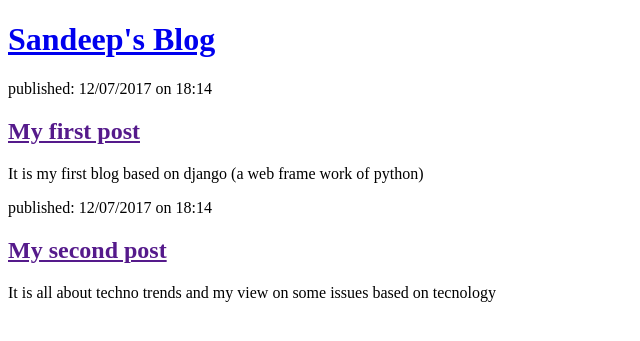
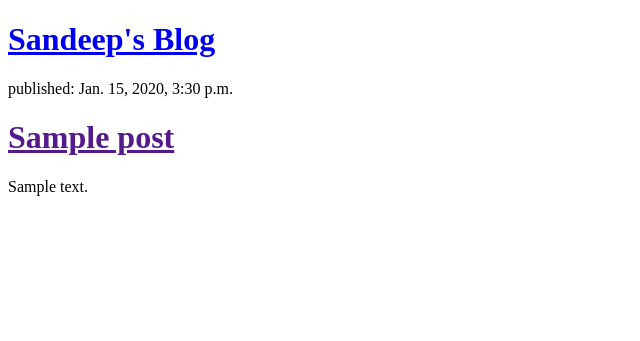
Before and after one commit to djangoadmin/my-first-django-blog, a Django app: template blog/templates/blog/post_list.html in a window 1280 px wide. Shown: the top 341 px of the page, without its empty margins (0-640 px from the left). Run offline with Django 3.2, Linux system fonts and the light colour scheme; the template is opened without the code that fills it: values that come from a table or form of the project are taken from there, others are empty; tables that the repository leaves empty hold one stand-in row (values such as "Sample post").

Commit message:
Modified templates to show posts from database.

```diff
--- a/blog/templates/blog/post_list.html
+++ b/blog/templates/blog/post_list.html
@@ -8,16 +8,12 @@
             <h1><a href="/">Sandeep's Blog</a></h1>
         </div>
 
-        <div>
-            <p>published: 12/07/2017 on 18:14</p>
-            <h2><a href="">My first post</a></h2>
-            <p>It is my first  blog based on django (a web frame work of python)</p>
-        </div>
-
-        <div>
-            <p>published: 12/07/2017 on 18:14</p>
-            <h2><a href="">My second post</a></h2>
-            <p>It is all about techno trends and my view on some issues based on tecnology</p>
-        </div>
+        {% for post in posts %}
+    <div>
+        <p>published: {{ post.published_date }}</p>
+        <h1><a href="">{{ post.title }}</a></h1>
+        <p>{{ post.text|linebreaksbr }}</p>
+    </div>
+{% endfor %}
 </body>
 </html>
--- a/blog/views.py
+++ b/blog/views.py
@@ -1,5 +1,7 @@
 from django.shortcuts import render
+from django.utils import timezone
+from .models import Post
 
-# Create your views here.
 def post_list(request):
-    return render(request, 'blog/post_list.html')
+    posts = Post.objects.filter(published_date__lte=timezone.now()).order_by('published_date')
+    return render(request, 'blog/post_list.html', {'posts': posts})
```
